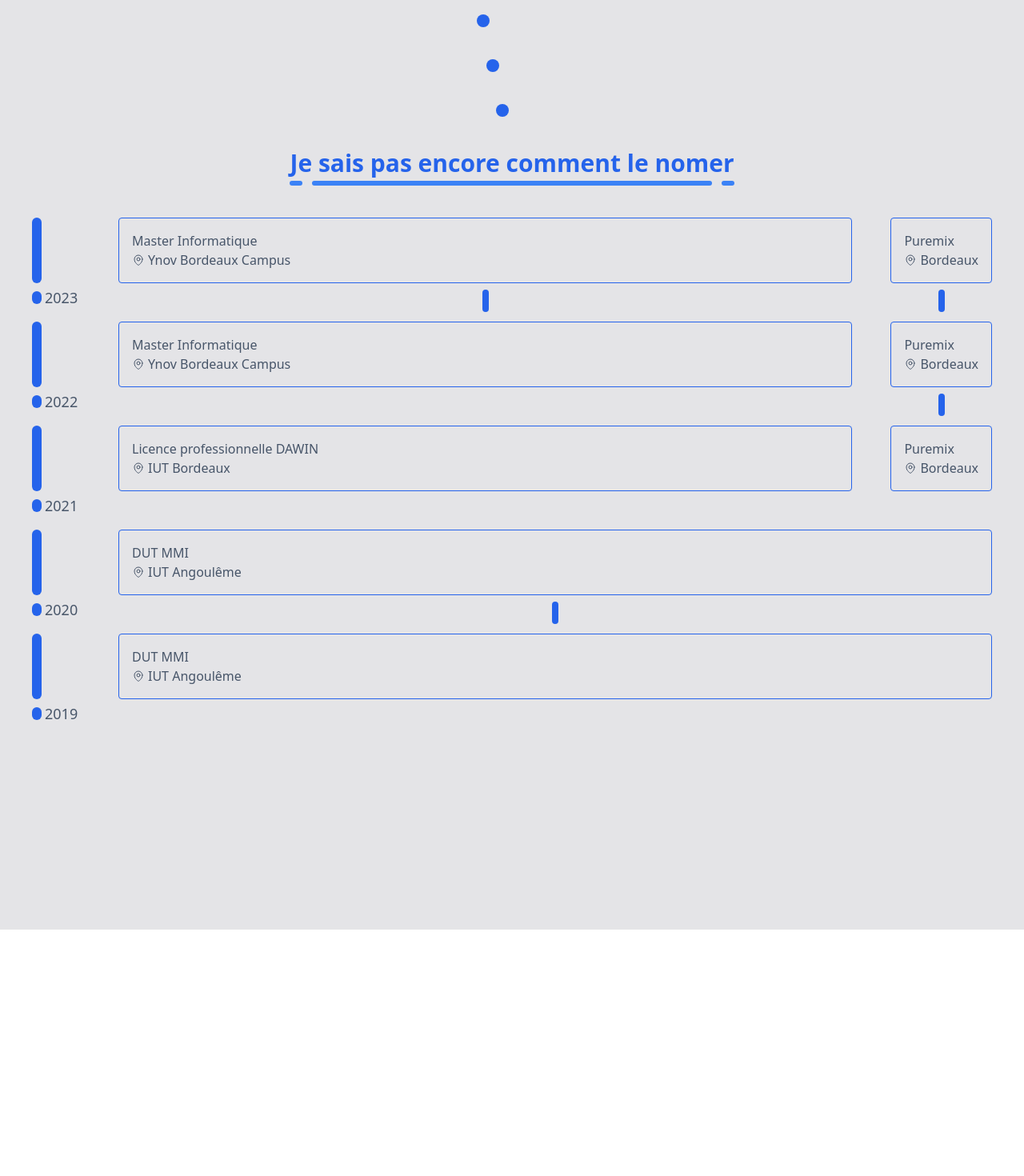
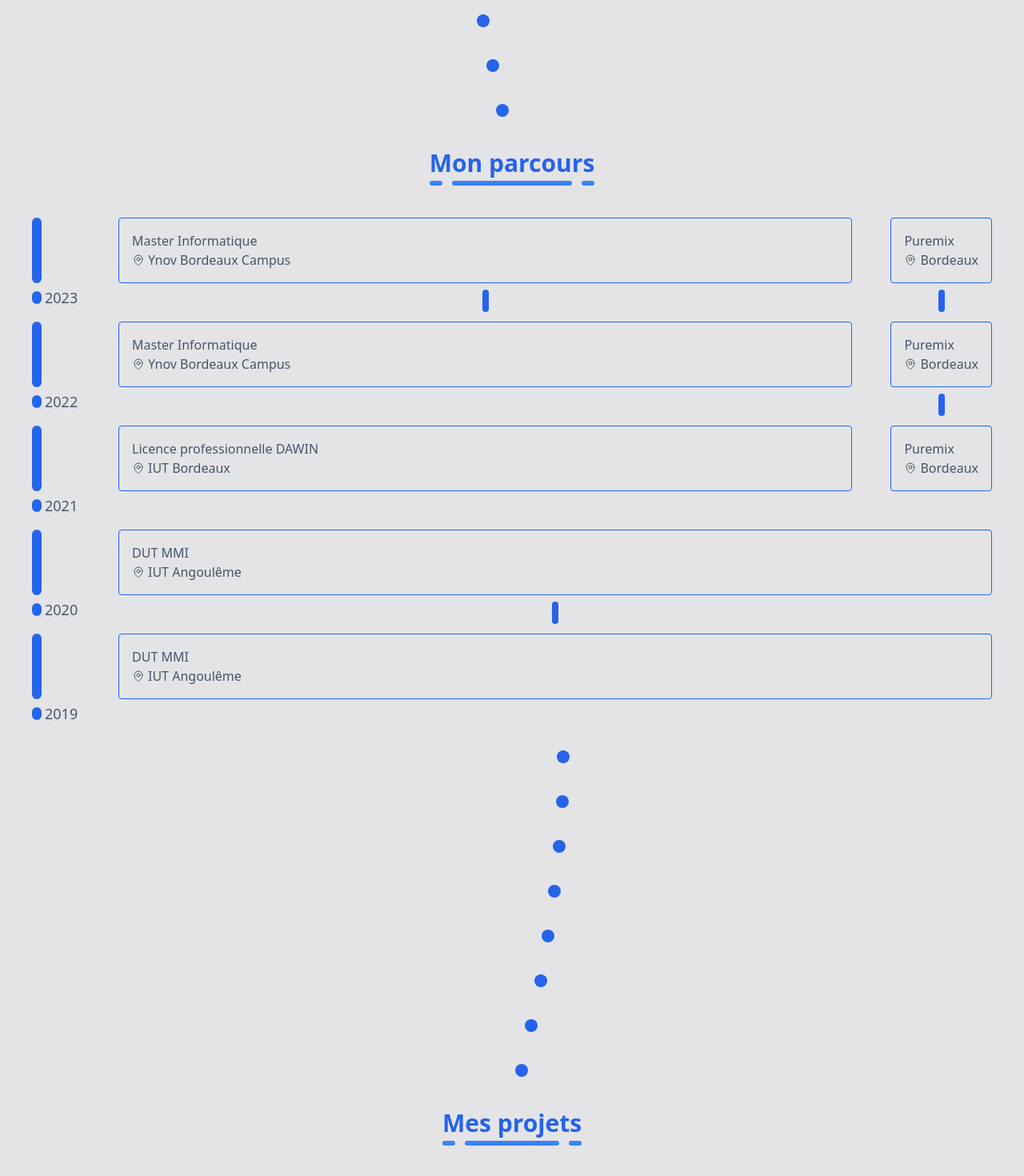
Before and after one commit to yohannmarchand/yohann.dev, a Nuxt app: page / in a window 1280 px wide. Shown: the part 1676-3146 px from the top of the page at 80% size. Before the commit the page ends 2838 px from the top, so only its background shows below. Built offline with nearby package versions, Linux system fonts and the light colour scheme.

Commit message:
add mes projets section

```diff
--- a/pages/index.vue
+++ b/pages/index.vue
@@ -12,11 +12,15 @@
 
     <LinePath class="mt-8" :count="8" />
 
-    <SectionTitle title="Je sais pas encore comment le nomer"/>
+    <SectionTitle title="Mon parcours"/>
 
     <section class="px-4 pt-10 max-w-screen-xl md:px-10 mx-auto">
       <HistoryLine :startYear="2018"/>
     </section>
+
+    <LinePath class="mt-8" :count="8" position="right" />
+
+    <SectionTitle title="Mes projets"/>
   </div>
 </template>
 
```
